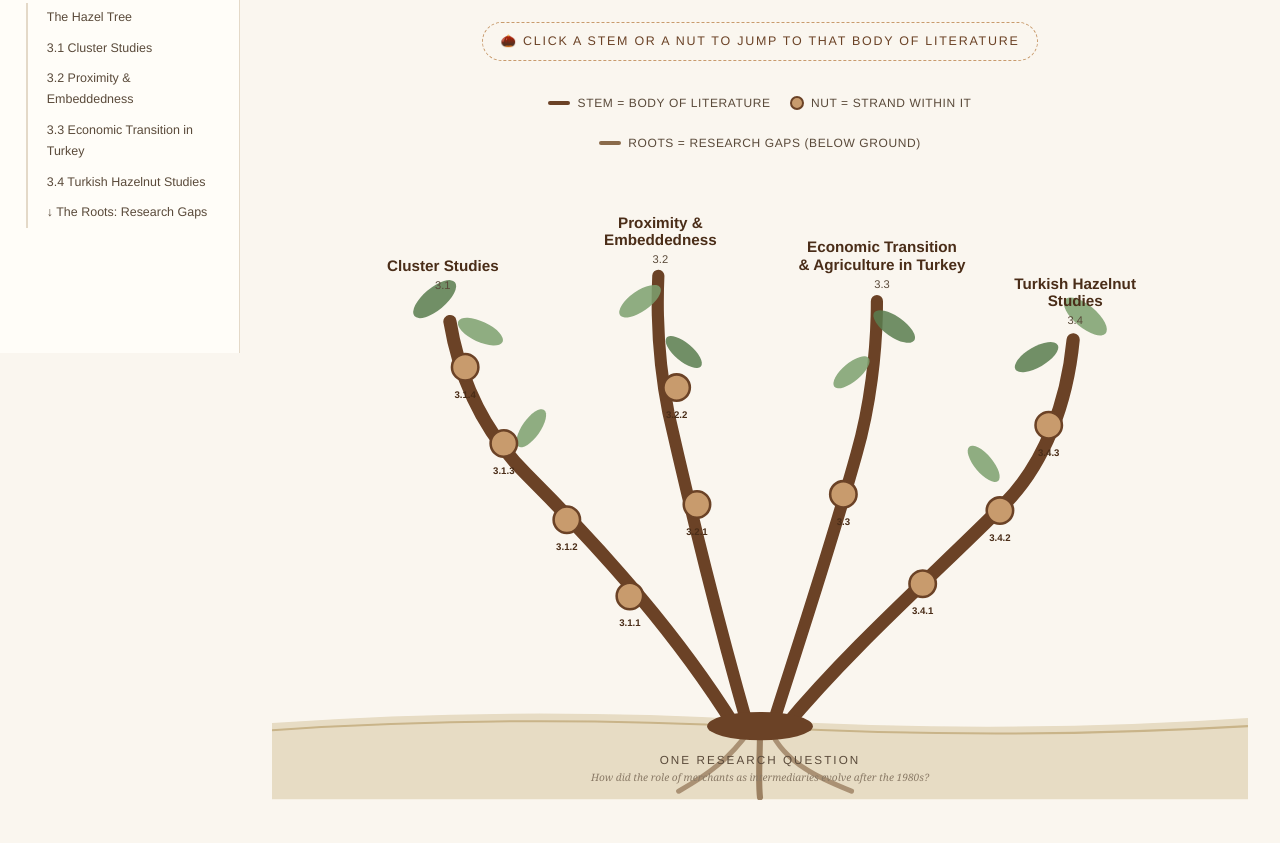
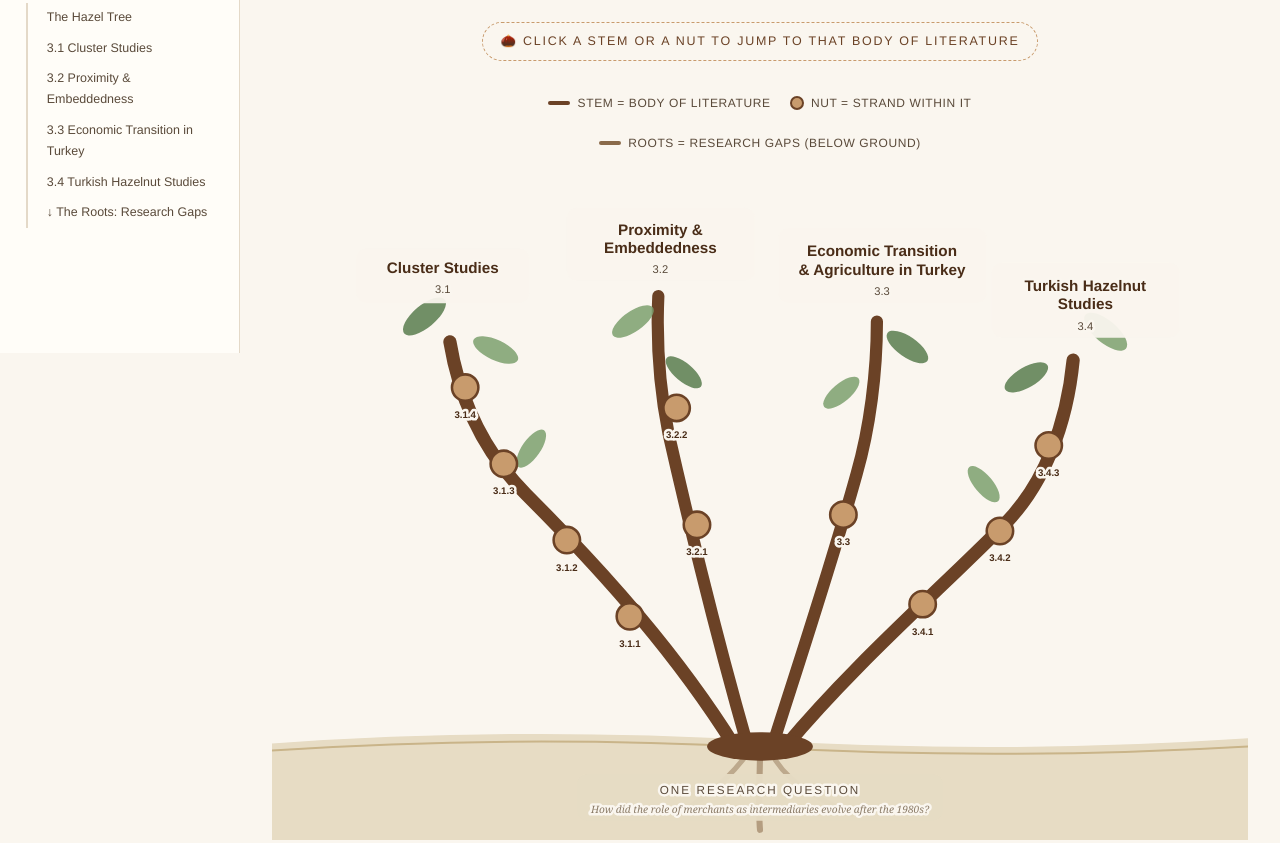
Before and after one commit to MuturMutur/BoraDayangac.github.io, a plain HTML site: page literature.html in a window 1280 px wide. Shown: the part 447-1290 px from the top of the page. Drawn offline with Linux system fonts and the light colour scheme.

Commit message:
Update literature review section and SVG elements

```diff
--- a/literature.html
+++ b/literature.html
@@ -270,7 +270,7 @@
 
 <!-- ================= HERO ================= -->
 <header class="hero">
-  <div class="kicker">Chapter 3 · Literature Review</div>
+  <div class="kicker">Literature Review</div>
   <h1>Four literatures, one root system: <span class="accent">reading the field like a hazel tree</span></h1>
   <p class="sub">
     Hazel does not grow a single trunk. It grows as a cluster of stems from a shared base —
@@ -289,92 +289,140 @@
   <div class="li"><span class="rootline"></span> Roots = research gaps (below ground)</div>
 </div>
 <div class="tree-wrap">
-<svg viewBox="0 0 960 620" xmlns="http://www.w3.org/2000/svg" role="img" aria-label="Interactive hazel tree diagram of the literature review">
+<svg viewBox="0 0 960 660" xmlns="http://www.w3.org/2000/svg" role="img" aria-label="Interactive hazel tree diagram of the literature review">
+
+  <style>
+    .svg-label-panel{
+      fill:#faf6ef;
+      opacity:.94;
+      rx:10;
+    }
+    .stem-label,
+    .stem-number,
+    .nut text,
+    .research-question text{
+      paint-order:stroke;
+      stroke:#faf6ef;
+      stroke-width:5px;
+      stroke-linejoin:round;
+    }
+    .stem-label{
+      font-family:'Helvetica Neue',Arial,sans-serif;
+      font-weight:700;
+      fill:#4a2d18;
+    }
+    .stem-number{
+      font-family:'Helvetica Neue',Arial,sans-serif;
+      fill:#5a4a3a;
+    }
+    .research-question rect{
+      fill:#e7dcc4;
+      opacity:.96;
+      rx:10;
+    }
+  </style>
 
   <!-- ground -->
-  <path d="M0 545 Q 240 528 480 542 T 960 540 L 960 620 L 0 620 Z" fill="#e7dcc4"/>
-  <path d="M0 552 Q 240 536 480 549 T 960 548" fill="none" stroke="#c9b489" stroke-width="2"/>
+  <path d="M0 565 Q 240 548 480 562 T 960 560 L 960 660 L 0 660 Z" fill="#e7dcc4"/>
+  <path d="M0 572 Q 240 556 480 569 T 960 568" fill="none" stroke="#c9b489" stroke-width="2"/>
 
   <!-- root hints going down -->
-  <path class="rootpath" d="M470 552 C 450 580 430 595 400 612" stroke-width="5" stroke="#8a6a4a" fill="none" opacity=".65"/>
-  <path class="rootpath" d="M490 552 C 505 585 540 600 570 612" stroke-width="5" stroke="#8a6a4a" fill="none" opacity=".65"/>
-  <path class="rootpath" d="M480 552 C 480 580 478 600 480 618" stroke-width="6" stroke="#8a6a4a" fill="none" opacity=".8"/>
+  <path class="rootpath" d="M470 572 C 450 600 430 615 400 635" stroke-width="5" stroke="#8a6a4a" fill="none" opacity=".45"/>
+  <path class="rootpath" d="M490 572 C 505 605 540 620 570 635" stroke-width="5" stroke="#8a6a4a" fill="none" opacity=".45"/>
+  <path class="rootpath" d="M480 572 C 480 600 478 625 480 650" stroke-width="6" stroke="#8a6a4a" fill="none" opacity=".55"/>
 
   <!-- ============ STEM 1 : CLUSTER STUDIES ============ -->
   <g class="stem-hit" data-target="sec-31" tabindex="0" aria-label="3.1 Cluster Studies">
-    <path class="stem-path" stroke-width="13" d="M455 548 C 400 460 330 380 250 300 C 210 260 185 210 175 150"/>
-    <ellipse class="leafshape d" cx="160" cy="128" rx="26" ry="11" transform="rotate(-40 160 128)"/>
-    <ellipse class="leafshape" cx="205" cy="160" rx="24" ry="10" transform="rotate(25 205 160)"/>
-    <ellipse class="leafshape" cx="255" cy="255" rx="22" ry="9" transform="rotate(-55 255 255)"/>
-    <text class="stem-label" x="168" y="100" text-anchor="middle" font-size="15">Cluster Studies</text>
-    <text x="168" y="118" text-anchor="middle" font-size="11" fill="#5a4a3a" font-family="Helvetica Neue,Arial,sans-serif">3.1</text>
+    <path class="stem-path" stroke-width="13" d="M455 568 C 400 480 330 400 250 320 C 210 280 185 230 175 170"/>
+    <ellipse class="leafshape d" cx="150" cy="145" rx="26" ry="11" transform="rotate(-40 150 145)"/>
+    <ellipse class="leafshape" cx="220" cy="178" rx="24" ry="10" transform="rotate(25 220 178)"/>
+    <ellipse class="leafshape" cx="255" cy="275" rx="22" ry="9" transform="rotate(-55 255 275)"/>
+
+    <rect class="svg-label-panel" x="83" y="78" width="170" height="54"/>
+    <text class="stem-label" x="168" y="102" text-anchor="middle" font-size="15">Cluster Studies</text>
+    <text class="stem-number" x="168" y="122" text-anchor="middle" font-size="11">3.1</text>
   </g>
+
   <g class="nut" data-target="sec-311" tabindex="0" aria-label="3.1.1 Information in Cluster Theory" data-tip="3.1.1 — Information in Cluster Theory: Marshall &amp; Porter, and the symmetry bias">
-    <circle class="shellc" cx="352" cy="420" r="13"/><text x="352" y="450">3.1.1</text>
+    <circle class="shellc" cx="352" cy="440" r="13"/><text x="352" y="470">3.1.1</text>
   </g>
   <g class="nut" data-target="sec-312" tabindex="0" aria-label="3.1.2 Relational Critiques of Cluster Theory" data-tip="3.1.2 — Relational Critiques: institutional thickness and the formalist bias">
-    <circle class="shellc" cx="290" cy="345" r="13"/><text x="290" y="375">3.1.2</text>
+    <circle class="shellc" cx="290" cy="365" r="13"/><text x="290" y="395">3.1.2</text>
   </g>
   <g class="nut" data-target="sec-313" tabindex="0" aria-label="3.1.3 Latecomer Clusters and Global Integration" data-tip="3.1.3 — Latecomer Clusters: GVC integration and informal power">
-    <circle class="shellc" cx="228" cy="270" r="13"/><text x="228" y="300">3.1.3</text>
+    <circle class="shellc" cx="228" cy="290" r="13"/><text x="228" y="320">3.1.3</text>
   </g>
   <g class="nut" data-target="sec-314" tabindex="0" aria-label="3.1.4 Agricultural Clusters" data-tip="3.1.4 — Agricultural Clusters: input–output linkages, ungoverned relations">
-    <circle class="shellc" cx="190" cy="195" r="13"/><text x="190" y="225">3.1.4</text>
+    <circle class="shellc" cx="190" cy="215" r="13"/><text x="190" y="245">3.1.4</text>
   </g>
 
   <!-- ============ STEM 2 : PROXIMITY & EMBEDDEDNESS ============ -->
   <g class="stem-hit" data-target="sec-32" tabindex="0" aria-label="3.2 Economic Sociology of Proximity and Embeddedness">
-    <path class="stem-path" stroke-width="12" d="M468 548 C 440 450 415 350 390 240 C 382 200 378 150 380 105"/>
-    <ellipse class="leafshape" cx="362" cy="130" rx="24" ry="10" transform="rotate(-35 362 130)"/>
-    <ellipse class="leafshape d" cx="405" cy="180" rx="22" ry="9" transform="rotate(40 405 180)"/>
-    <text class="stem-label" x="382" y="58" text-anchor="middle" font-size="15">Proximity &amp;</text>
-    <text class="stem-label" x="382" y="75" text-anchor="middle" font-size="15">Embeddedness</text>
-    <text x="382" y="92" text-anchor="middle" font-size="11" fill="#5a4a3a" font-family="Helvetica Neue,Arial,sans-serif">3.2</text>
+    <path class="stem-path" stroke-width="12" d="M468 568 C 440 470 415 370 390 260 C 382 220 378 170 380 125"/>
+    <ellipse class="leafshape" cx="355" cy="150" rx="24" ry="10" transform="rotate(-35 355 150)"/>
+    <ellipse class="leafshape d" cx="405" cy="200" rx="22" ry="9" transform="rotate(40 405 200)"/>
+
+    <rect class="svg-label-panel" x="290" y="38" width="185" height="72"/>
+    <text class="stem-label" x="382" y="65" text-anchor="middle" font-size="15">Proximity &amp;</text>
+    <text class="stem-label" x="382" y="83" text-anchor="middle" font-size="15">Embeddedness</text>
+    <text class="stem-number" x="382" y="102" text-anchor="middle" font-size="11">3.2</text>
   </g>
+
   <g class="nut" data-target="sec-321" tabindex="0" aria-label="3.2.1 French School of Proximity Dynamics" data-tip="3.2.1 — French School of Proximity Dynamics: Torre, Gilly, Boschma">
-    <circle class="shellc" cx="418" cy="330" r="13"/><text x="418" y="360">3.2.1</text>
+    <circle class="shellc" cx="418" cy="350" r="13"/><text x="418" y="380">3.2.1</text>
   </g>
   <g class="nut" data-target="sec-322" tabindex="0" aria-label="3.2.2 Social Embeddedness" data-tip="3.2.2 — Social Embeddedness: Polanyi, Granovetter, Ramirez et al.">
-    <circle class="shellc" cx="398" cy="215" r="13"/><text x="398" y="245">3.2.2</text>
+    <circle class="shellc" cx="398" cy="235" r="13"/><text x="398" y="265">3.2.2</text>
   </g>
 
   <!-- ============ STEM 3 : ECONOMIC TRANSITION ============ -->
   <g class="stem-hit" data-target="sec-33" tabindex="0" aria-label="3.3 Economic Transition and Agriculture in Turkey">
-    <path class="stem-path" stroke-width="12" d="M492 548 C 520 460 550 370 575 280 C 588 235 595 180 595 130"/>
-    <ellipse class="leafshape d" cx="612" cy="155" rx="24" ry="10" transform="rotate(35 612 155)"/>
-    <ellipse class="leafshape" cx="570" cy="200" rx="22" ry="9" transform="rotate(-40 570 200)"/>
-    <text class="stem-label" x="600" y="82" text-anchor="middle" font-size="15">Economic Transition</text>
-    <text class="stem-label" x="600" y="99" text-anchor="middle" font-size="15">&amp; Agriculture in Turkey</text>
-    <text x="600" y="117" text-anchor="middle" font-size="11" fill="#5a4a3a" font-family="Helvetica Neue,Arial,sans-serif">3.3</text>
+    <path class="stem-path" stroke-width="12" d="M492 568 C 520 480 550 390 575 300 C 588 255 595 200 595 150"/>
+    <ellipse class="leafshape d" cx="625" cy="175" rx="24" ry="10" transform="rotate(35 625 175)"/>
+    <ellipse class="leafshape" cx="560" cy="220" rx="22" ry="9" transform="rotate(-40 560 220)"/>
+
+    <rect class="svg-label-panel" x="498" y="58" width="205" height="74"/>
+    <text class="stem-label" x="600" y="86" text-anchor="middle" font-size="15">Economic Transition</text>
+    <text class="stem-label" x="600" y="104" text-anchor="middle" font-size="15">&amp; Agriculture in Turkey</text>
+    <text class="stem-number" x="600" y="124" text-anchor="middle" font-size="11">3.3</text>
   </g>
+
   <g class="nut" data-target="sec-33" tabindex="0" aria-label="3.3 The post-1980 rupture" data-tip="3.3 — The post-1980 rupture: Aydın, Keyder &amp; Yenal, Şafak-Çubukçu">
-    <circle class="shellc" cx="562" cy="320" r="13"/><text x="562" y="350">3.3</text>
+    <circle class="shellc" cx="562" cy="340" r="13"/><text x="562" y="370">3.3</text>
   </g>
 
   <!-- ============ STEM 4 : TURKISH HAZELNUT STUDIES ============ -->
   <g class="stem-hit" data-target="sec-34" tabindex="0" aria-label="3.4 Turkish Hazelnut Studies">
-    <path class="stem-path" stroke-width="13" d="M505 548 C 570 470 650 400 720 330 C 760 290 782 230 788 168"/>
-    <ellipse class="leafshape" cx="800" cy="145" rx="26" ry="11" transform="rotate(40 800 145)"/>
-    <ellipse class="leafshape d" cx="752" cy="185" rx="24" ry="10" transform="rotate(-30 752 185)"/>
-    <ellipse class="leafshape" cx="700" cy="290" rx="22" ry="9" transform="rotate(50 700 290)"/>
-    <text class="stem-label" x="790" y="118" text-anchor="middle" font-size="15">Turkish Hazelnut</text>
-    <text class="stem-label" x="790" y="135" text-anchor="middle" font-size="15">Studies</text>
-    <text x="790" y="152" text-anchor="middle" font-size="11" fill="#5a4a3a" font-family="Helvetica Neue,Arial,sans-serif">3.4</text>
+    <path class="stem-path" stroke-width="13" d="M505 568 C 570 490 650 420 720 350 C 760 310 782 250 788 188"/>
+    <ellipse class="leafshape" cx="820" cy="160" rx="26" ry="11" transform="rotate(40 820 160)"/>
+    <ellipse class="leafshape d" cx="742" cy="205" rx="24" ry="10" transform="rotate(-30 742 205)"/>
+    <ellipse class="leafshape" cx="700" cy="310" rx="22" ry="9" transform="rotate(50 700 310)"/>
+
+    <rect class="svg-label-panel" x="708" y="92" width="185" height="74"/>
+    <text class="stem-label" x="800" y="120" text-anchor="middle" font-size="15">Turkish Hazelnut</text>
+    <text class="stem-label" x="800" y="138" text-anchor="middle" font-size="15">Studies</text>
+    <text class="stem-number" x="800" y="158" text-anchor="middle" font-size="11">3.4</text>
   </g>
+
   <g class="nut" data-target="sec-341" tabindex="0" aria-label="3.4.1 Policy-Oriented and Regional Development Studies" data-tip="3.4.1 — Policy &amp; Regional Development: Şık, Cebecioğlu, Ay, Demirci">
-    <circle class="shellc" cx="640" cy="408" r="13"/><text x="640" y="438">3.4.1</text>
+    <circle class="shellc" cx="640" cy="428" r="13"/><text x="640" y="458">3.4.1</text>
   </g>
   <g class="nut" data-target="sec-342" tabindex="0" aria-label="3.4.2 Labour and Cultural Approaches" data-tip="3.4.2 — Labour &amp; Culture: women's labour, child labour, hazelnut folklore">
-    <circle class="shellc" cx="716" cy="336" r="13"/><text x="716" y="366">3.4.2</text>
+    <circle class="shellc" cx="716" cy="356" r="13"/><text x="716" y="386">3.4.2</text>
   </g>
   <g class="nut" data-target="sec-343" tabindex="0" aria-label="3.4.3 Economic Organization and Agricultural Transformation" data-tip="3.4.3 — Economic Organization: land fragmentation, Fiskobirlik era, organic transition">
-    <circle class="shellc" cx="764" cy="252" r="13"/><text x="764" y="282">3.4.3</text>
+    <circle class="shellc" cx="764" cy="272" r="13"/><text x="764" y="302">3.4.3</text>
   </g>
 
   <!-- base clump -->
-  <ellipse cx="480" cy="548" rx="52" ry="14" fill="#6b4226"/>
-  <text x="480" y="585" text-anchor="middle" font-size="11.5" fill="#5a4a3a" font-family="Helvetica Neue,Arial,sans-serif" letter-spacing="2">ONE RESEARCH QUESTION</text>
-  <text x="480" y="602" text-anchor="middle" font-size="10" fill="#8a7a66" font-family="Georgia,serif" font-style="italic">How did the role of merchants as intermediaries evolve after the 1980s?</text>
+  <ellipse cx="480" cy="568" rx="52" ry="14" fill="#6b4226"/>
+
+  <!-- research question label -->
+  <g class="research-question">
+    <rect x="300" y="595" width="360" height="46"/>
+    <text x="480" y="615" text-anchor="middle" font-size="11.5" fill="#5a4a3a" font-family="Helvetica Neue,Arial,sans-serif" letter-spacing="2">ONE RESEARCH QUESTION</text>
+    <text x="480" y="633" text-anchor="middle" font-size="10" fill="#8a7a66" font-family="Georgia,serif" font-style="italic">How did the role of merchants as intermediaries evolve after the 1980s?</text>
+  </g>
 </svg>
 </div>
 </div>
@@ -656,7 +704,7 @@
 </section>
 
 <!-- ================= UNDERGROUND: THE ROOTS ================= -->
-<div class="ground-transition"><div class="grassline">▼ below the ground line ▼</div></div>
+<div class="ground-transition"><div class="grassline">▼ below the ground level ▼</div></div>
 
 <section class="underground" id="sec-roots">
   <div class="themehead">
```
